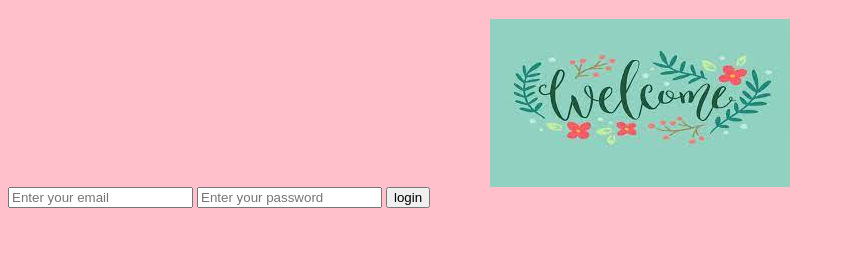
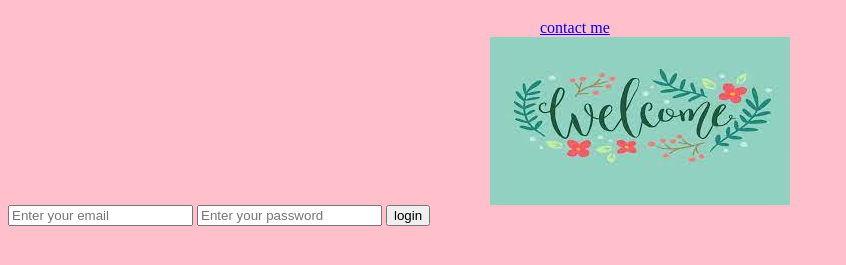
Before and after one commit to imsamar/my-first-repository, a plain HTML site: page index.html in a window 1280 px wide. Shown: the part 61-326 px from the top of the page, without its empty margins (0-846 px from the left). Drawn offline with nearby package versions, Linux system fonts and the light colour scheme.

Commit message:
added contact button

```diff
--- a/index.html
+++ b/index.html
@@ -6,15 +6,25 @@
     <meta name="viewport" content="width=device-width, initial-scale=1.0" />
     <title>Document</title>
     <link rel="stylesheet" href="styles.css" />
+    <link
+      rel="stylesheet"
+      href="https://cdn.jsdelivr.net/npm/bootstrap@5.3.0-alpha1/dist/css/bootstrap.min.cs"
+    />
   </head>
   <body>
+    <div class="container">
       <h1>Hello Git from <a href="https://www.netlify.com"> Netlify</a></h1>
+      <a href="mailto:matt@delac.io" class="btn btn-primary contact-btn">
+        contact me
+      </a>
+
       <img src="download.jfif" alt="welcome" />
       <form>
         <input type="email" placeholder="Enter your email" />
         <input type="password" placeholder="Enter your password" />
         <input type="submit" value="login" />
       </form>
+    </div>
     <script src="script.js"></script>
   </body>
 </html>
--- a/styles.css
+++ b/styles.css
@@ -9,3 +9,8 @@ img {
   display: block;
   margin: 0 auto;
 }
+.contact-btn {
+  display: block;
+  margin: 0 auto;
+  width: 200px;
+}
```
Lines whose indentation alone changed are shown as unchanged.
